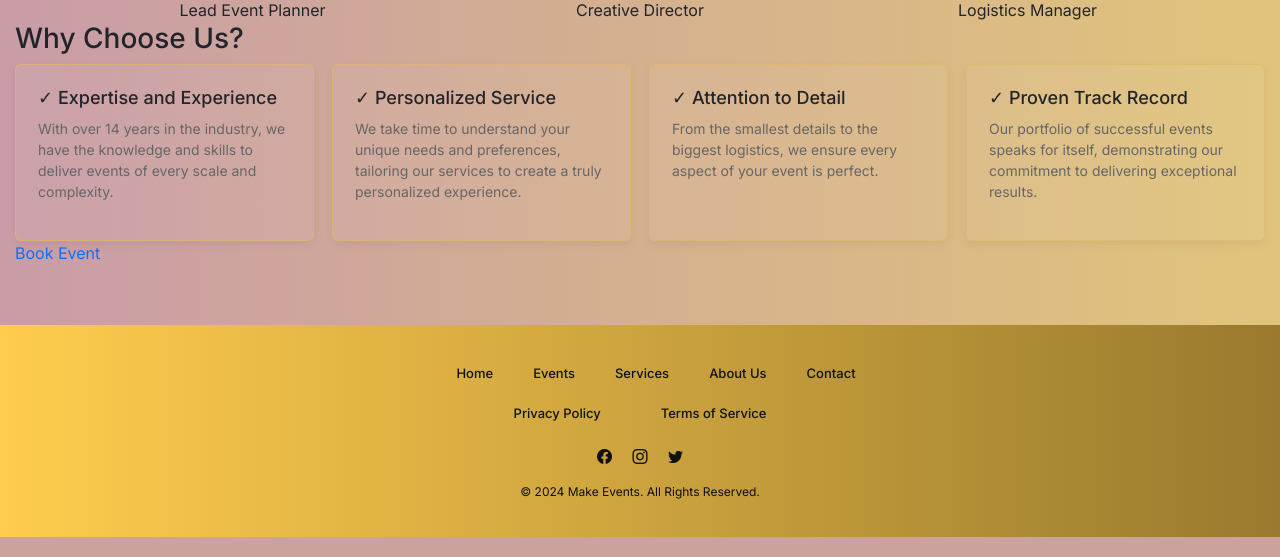
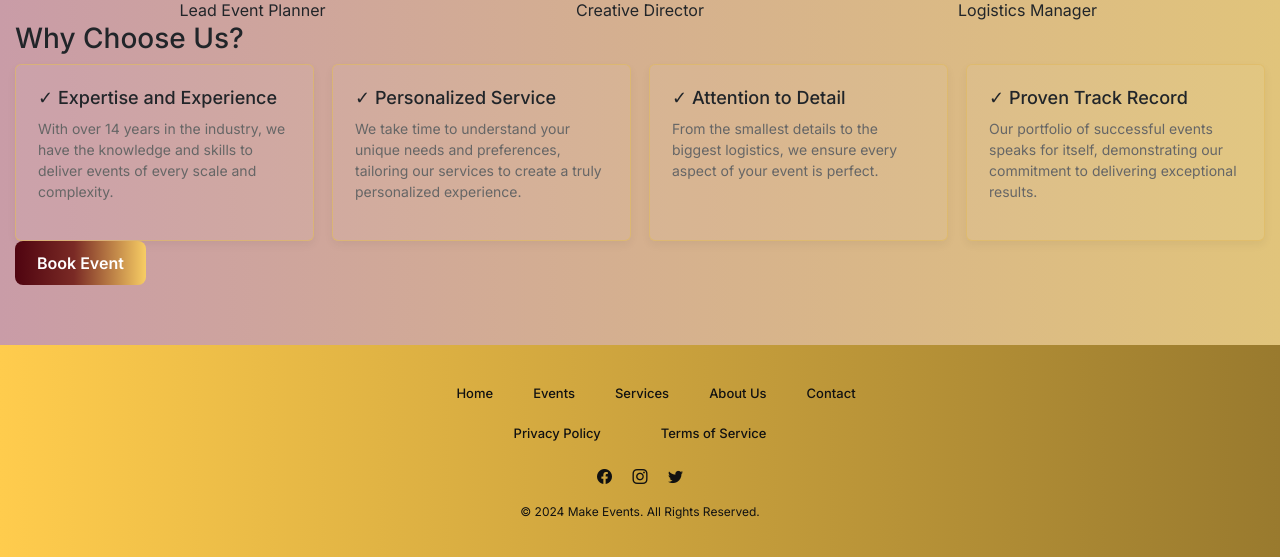
Before and after one commit to DKV-17/EventManagementWebsite, a Django app: template about/templates/about/about.html in a window 1280 px wide. Shown: the part 1069-1626 px from the top of the page. Run offline with Django 5.2, Linux system fonts and the light colour scheme; the template is opened without the code that fills it, so the values that code supplies are empty.

Commit message:
Final CSS fixes and requirements update

```diff
--- a/static/css/style.css
+++ b/static/css/style.css
@@ -1535,11 +1535,7 @@ CONTACT PAGE
     opacity:.9;
 }
 
-background:linear-gradient(
-90deg,
-#FAEBBA,
-#948B6E
-);
+
 
 .features-grid,
 .why-grid,
@@ -1598,3 +1594,20 @@ background:linear-gradient(
 .event-btn{
     margin-top: auto;
 }
+
+.book-btn-gradient{
+    display:inline-block;
+    padding:10px 22px;
+    color:#fff;
+    text-decoration:none;
+    font-weight:600;
+    border:none;
+    border-radius:8px;
+
+    background:linear-gradient(
+        90deg,
+        #4F0410 0%,
+        #7A2A25 45%,
+        #F7CD64 100%
+    );
+}
```
